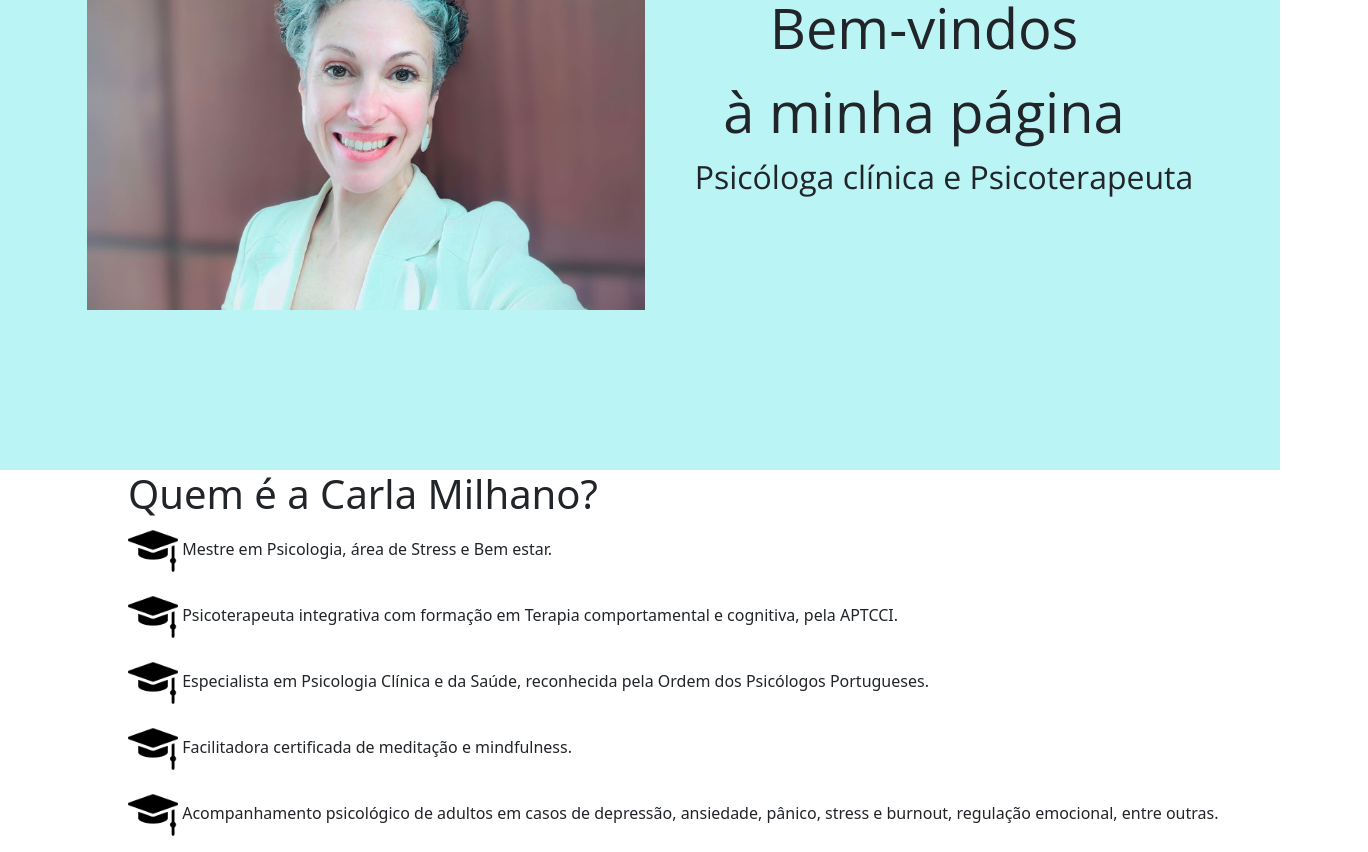
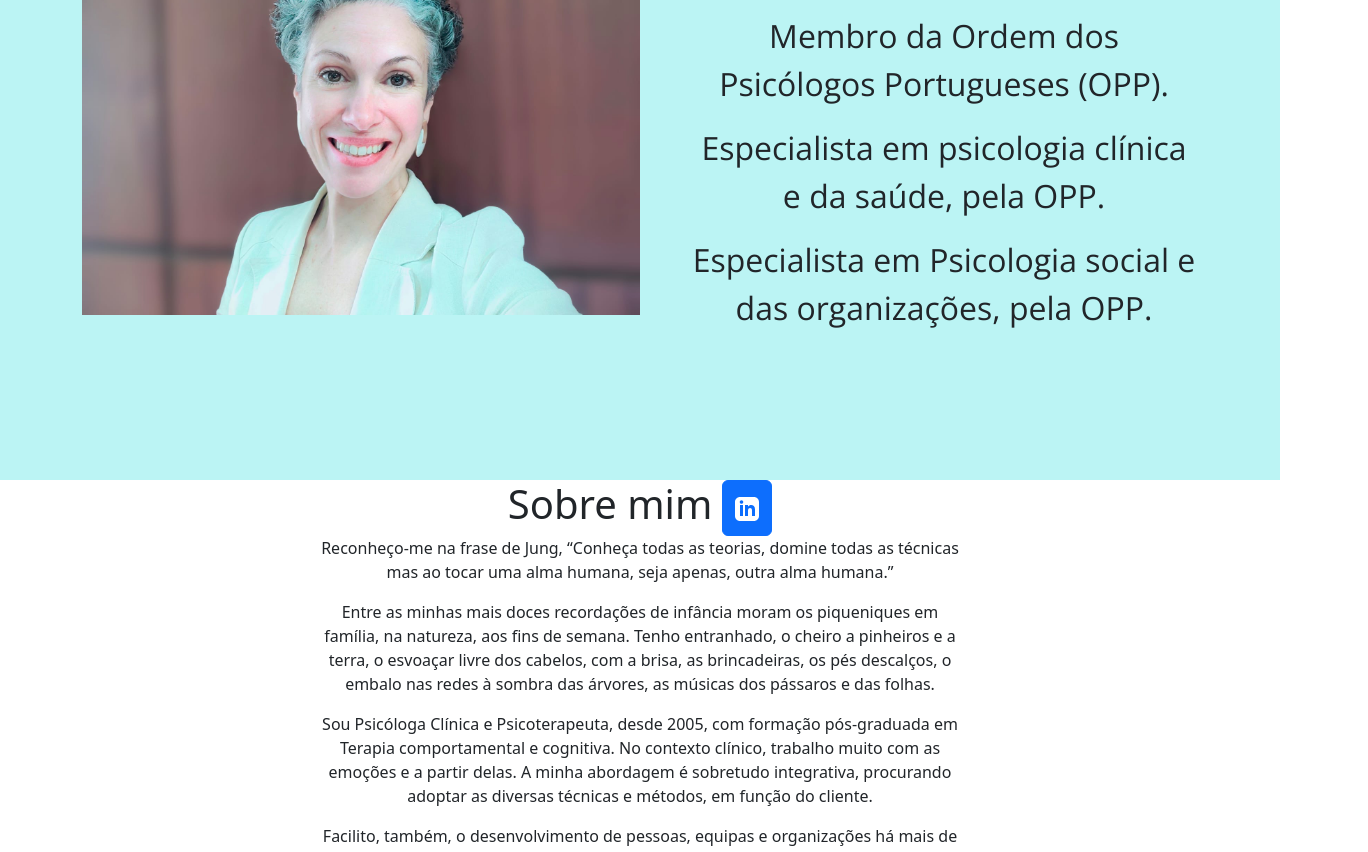
Before and after one commit to omilhano/CarlaMilhano, a React (Create React App) app: page / in a window 1280 px wide. Shown: the part 320-1172 px from the top of the page, 1368 px wide, since content can reach past the window. Built offline with nearby package versions, Linux system fonts and the light colour scheme; a web font is replaced by a local one.

Commit message:
all information is now on the landing page

```diff
--- a/src/components/intro.css
+++ b/src/components/intro.css
@@ -1,10 +1,10 @@
 #skill-check{
     display: flex;
     flex-direction: column;
-    align-items: flex-start;
-    margin-left: 10%;
-    text-align: left;
-    width: calc(100% - 40px);
+    align-items: center;
+    margin-left: 25%;
+    text-align: center;
+    width: 50%;
 }
 
 
@@ -12,3 +12,9 @@
     width: 50px;
     height: 50px;
 }
+
+#header{
+    display: flex;
+    flex-direction: row;
+    gap: 10px   ;
+}
--- a/src/components/introduction.js
+++ b/src/components/introduction.js
@@ -1,15 +1,39 @@
 import React from 'react';
 import './intro.css'
-import Education from "../images/mortarboard.png";
 const Introduction = () => {
+
+    const redirectLinkedin = () => {
+        window.open("https://www.linkedin.com/in/carla-milhano-aaa95658/");
+    };
     return (
         <div id='skill-check'>
-            <h1>Quem é a Carla Milhano?</h1>
-            <p><img id='hat' src={Education} alt="mortarboard" /> Mestre em Psicologia, área de Stress e Bem estar.</p>
-            <p><img id='hat' src={Education} alt="mortarboard" /> Psicoterapeuta integrativa com formação em Terapia comportamental e cognitiva, pela APTCCI.</p>
-            <p><img id='hat' src={Education} alt="mortarboard" /> Especialista em Psicologia Clínica e da Saúde, reconhecida pela Ordem dos Psicólogos Portugueses.</p>
-            <p><img id='hat' src={Education} alt="mortarboard" /> Facilitadora certificada de meditação e mindfulness.</p>
-            <p><img id='hat' src={Education} alt="mortarboard" /> Acompanhamento psicológico de adultos em casos de depressão, ansiedade, pânico, stress e burnout, regulação emocional, entre outras.</p>
+            <div id='header'><h1>Sobre mim </h1>
+                <button onClick={redirectLinkedin} type="button" class="btn btn-primary" id="bi-linkedin">
+                    <svg xmlns="http://www.w3.org/2000/svg" width="24" height="24" fill="currentColor" viewBox="0 0 24 24">
+                        <path
+                            d="M19 0h-14c-2.761 0-5 2.239-5 5v14c0 2.761 2.239 5 5 5h14c2.762 0 5-2.239 5-5v-14c0-2.761-2.238-5-5-5zm-11 19h-3v-11h3v11zm-1.5-12.268c-.966 0-1.75-.79-1.75-1.764s.784-1.764 1.75-1.764 1.75.79 1.75 1.764-.783 1.764-1.75 1.764zm13.5 12.268h-3v-5.604c0-3.368-4-3.113-4 0v5.604h-3v-11h3v1.765c1.396-2.586 7-2.777 7 2.476v6.759z" />
+                    </svg>
+                </button>
+            </div>
+            <p>Reconheço-me na frase de Jung, “Conheça todas as teorias, domine todas as técnicas mas ao tocar uma alma humana, seja apenas, outra alma humana.”</p>
+            <p>Entre as minhas mais doces recordações de infância moram os piqueniques em família, na natureza, aos fins de semana. Tenho entranhado, o cheiro a pinheiros e a terra, o esvoaçar livre dos cabelos, com a brisa, as brincadeiras, os pés descalços, o embalo nas redes à sombra das árvores, as músicas dos pássaros e das folhas.
+            </p>
+            <p>Sou Psicóloga Clínica e Psicoterapeuta, desde 2005, com formação pós-graduada em Terapia comportamental e cognitiva. No contexto clínico, trabalho muito com as emoções e a partir delas. A minha abordagem é sobretudo  integrativa, procurando adoptar as diversas técnicas e métodos, em função do cliente.
+            </p>
+            <p>Facilito, também, o desenvolvimento de pessoas, equipas e organizações há mais de 25 anos, como consultora , formadora e coach. Desenho, concebo e entrego projetos de formação em empresas, nas mais variadas áreas comportamentais, com destaque na área da Liderança, Comunicação, Técnicas de falar em público, Gestão emocional, Storytelling e Mindfulness.
+            </p>
+
+            <h1>Sobre a minha formação</h1>
+            <p>Sou licenciada em Psicologia Social e das Organizações, pela Faculdade de Psicologia e Ciências da Educação da Universidade de Lisboa. Na mesma faculdade, fiz Mestrado de Psicologia , na área do Stress e bem estar.
+            </p>
+            <p>
+                Com formação em Aconselhamento e Psicoterapia Comportamental e Cognitiva, pela APTCC. <br></br>
+                Sou Coach com certificação internacional ICF - Nível ACSTH, pelo Activision-Institute.<br></br>
+                Certificada em Meditation and mindfulness Teacher Training, por School of positive transformation, U.S.<br></br>
+                Com formação em Dança-movimento terapia, por Linni Deihl, Nova York.<br></br>
+                Certificada em análise comportamental DISC, por TTI sucessinsights.
+            </p>
+
         </div>
     );
 };
--- a/src/pages/LandingPage.js
+++ b/src/pages/LandingPage.js
@@ -12,9 +12,12 @@ const LandingPage = () => {
                 <div className="first-section">
                     <img src={Carla}></img>
                     <div className="overlay">
-                        <p id="text-1">Bem-vindos</p>
-                        <p id="text-2">à minha página</p>
-                        <p id="text-3">Psicóloga clínica e Psicoterapeuta</p>
+                        <p id="text-1">Carla Milhano</p>
+                        <p id="text-2">Psicóloga Clínica e Psicoterapeuta</p>
+                        <p id="text-3">Membro da Ordem dos Psicólogos Portugueses (OPP).</p>
+                        <p id="text-3">Especialista em psicologia clínica e da saúde, pela OPP.</p>
+                        <p id="text-3">Especialista em Psicologia social e das organizações, pela OPP.
+                        </p>
                     </div>
                 </div>
             </Container>
--- a/src/pages/MainPage.css
+++ b/src/pages/MainPage.css
@@ -1,6 +1,8 @@
 .colorized {
-    background-color: #bbf4f4; /* Replace with your hex color */
-    min-height: 91vh; /* Make sure it covers the full viewport height */
+    background-color: #bbf4f4;
+    /* Replace with your hex color */
+    height: calc(100vh - 62px);
+    /* Make sure it covers the full viewport height */
     display: flex;
     flex-direction: column;
     align-items: center;
@@ -8,11 +10,11 @@
     padding: 20px;
 }
 
-img{
+img {
     width: 50%;
 }
 
-.first-section{
+.first-section {
     display: flex;
     flex-direction: row;
     align-items: center;
@@ -21,21 +23,50 @@ img{
     margin-bottom: 10px;
 }
 
-.overlay{
+.overlay {
     display: flex;
     flex-direction: column;
 }
 
-#text-1, #text-2{
+#text-1
+{
+font-family: "Open Sans", sans-serif;
+margin-bottom: 0;
+word-break: break-word;
+font-size: 3.5em;
+margin-right: 20px;
+}
+
+#text-2 {
     font-family: "Open Sans", sans-serif;
-margin-bottom: 0;
-    word-break: break-word;
-    font-size: 3.5em;
+    font-size: 2em;
     margin-right: 20px;
 }
 
-#text-3{
-    font-family:"Open Sans", sans-serif;
+#text-3 {
+    font-family: "Open Sans", sans-serif;
     font-size: 2em;
     margin-left: 20px;
 }
+
+@media screen and (max-width: 990px) {
+    img {
+        width: 70%;
+    }
+
+    .first-section {
+        flex-direction: column;
+    }
+
+    #text-1 {
+        font-size: 2em;
+    }
+
+    #text-2 {
+        font-size: 1.5em;
+    }
+    #text-3 {
+        font-size: 1.5em;
+    }
+
+}
```
